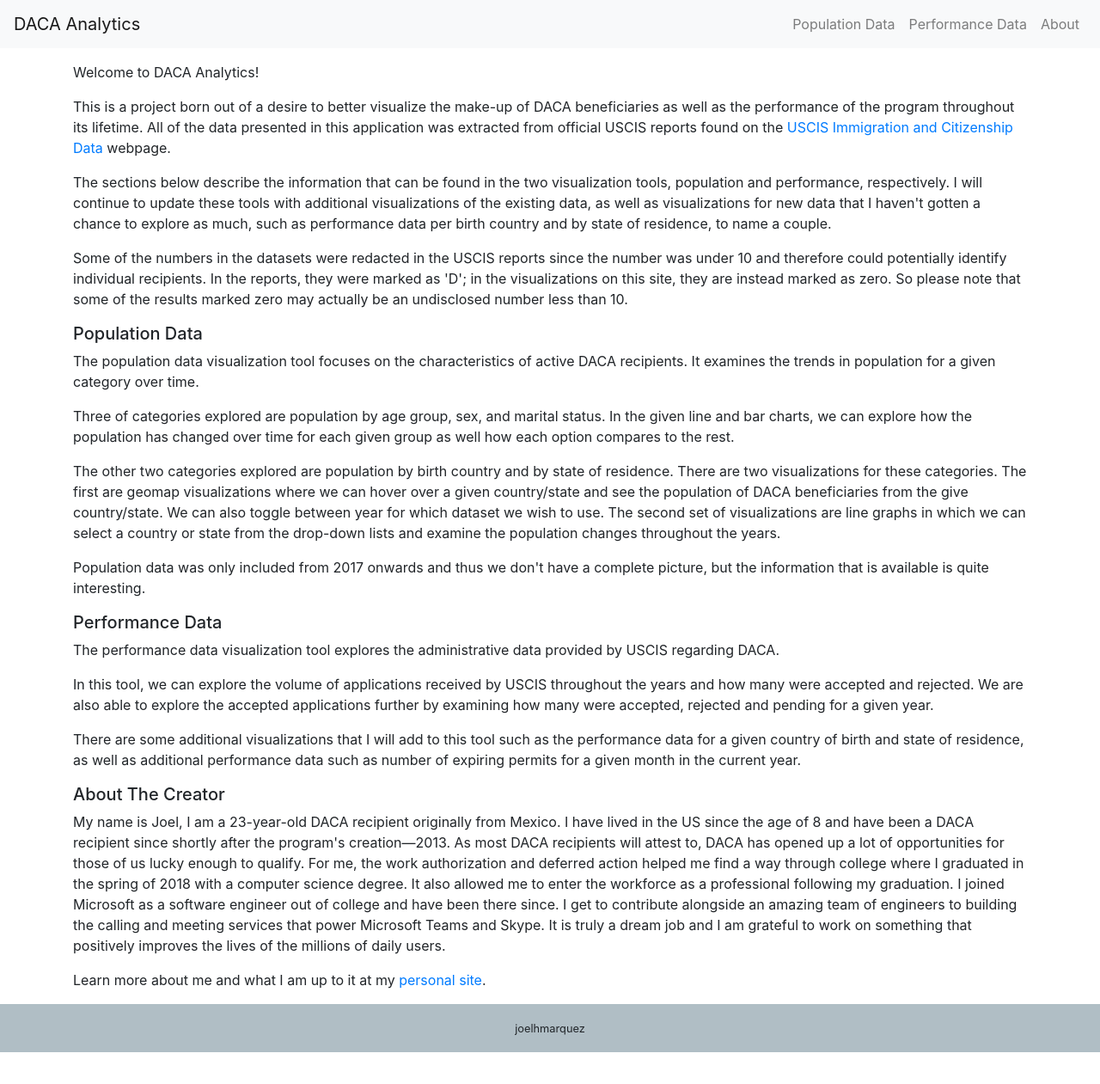
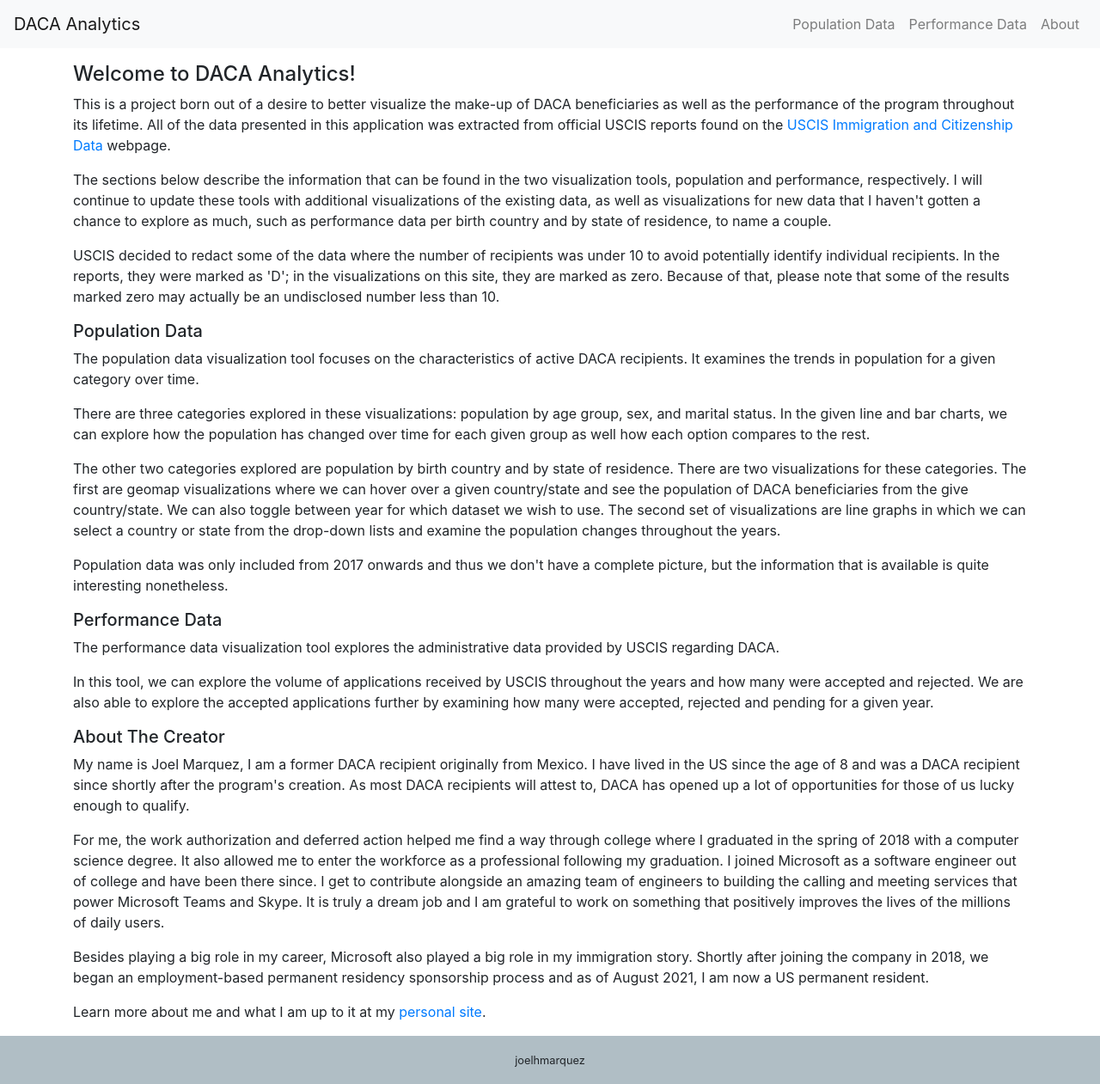
Before and after one commit to joelhmarquez/dacaanalytics, a React (Create React App) app in the folder daclient/: page /#/about in a window 1280 px wide. Shown: the whole page at 86% size. Before the commit the page ends 1224 px from the top, so only its background shows below. Built offline with nearby package versions, Linux system fonts and the light colour scheme.

Commit message:
updating about me

```diff
--- a/daclient/src/components/common/About.js
+++ b/daclient/src/components/common/About.js
@@ -4,7 +4,7 @@ function About()
         <div class="container">
             <div class="row">
                 <div class="col-lg-12 mx-auto">
-                    <p>Welcome to DACA Analytics!</p>
+                    <h4>Welcome to DACA Analytics!</h4>
                     <p>
                         This is a project born out of a desire to better visualize the make-up of DACA beneficiaries as well as the performance of the program throughout its lifetime.
                         All of the data presented in this application was extracted from official USCIS reports found on the <a href="https://www.uscis.gov/tools/reports-and-studies/immigration-and-citizenship-data">USCIS Immigration and Citizenship Data</a> webpage.
@@ -14,9 +14,9 @@ function About()
                         I will continue to update these tools with additional visualizations of the existing data, as well as visualizations for new data that I haven't gotten a chance to explore as much, such as performance data per birth country and by state of residence, to name a couple.
                     </p>
                     <p>
-                        Some of the numbers in the datasets were redacted in the USCIS reports since the number was under 10 and therefore could potentially identify individual recipients.
-                        In the reports, they were marked as 'D'; in the visualizations on this site, they are instead marked as zero.
-                        So please note that some of the results marked zero may actually be an undisclosed number less than 10.
+                        USCIS decided to redact some of the data where the number of recipients was under 10 to avoid potentially identify individual recipients.
+                        In the reports, they were marked as 'D'; in the visualizations on this site, they are marked as zero.
+                        Because of that, please note that some of the results marked zero may actually be an undisclosed number less than 10.
                     </p>
 
                     <h5>Population Data</h5>
@@ -25,7 +25,7 @@ function About()
                         It examines the trends in population for a given category over time.
                     </p>
                     <p>
-                        Three of categories explored are population by age group, sex, and marital status.
+                        There are three categories explored in these visualizations: population by age group, sex, and marital status.
                         In the given line and bar charts, we can explore how the population has changed over time for each given group as well how each option compares to the rest.
                     </p>
                     <p>
@@ -35,7 +35,7 @@ function About()
                         We can also toggle between year for which dataset we wish to use.
                         The second set of visualizations are line graphs in which we can select a country or state from the drop-down lists and examine the population changes throughout the years.
                     </p>
-                    <p>Population data was only included from 2017 onwards and thus we don't have a complete picture, but the information that is available is quite interesting.</p>
+                    <p>Population data was only included from 2017 onwards and thus we don't have a complete picture, but the information that is available is quite interesting nonetheless.</p>
 
                     <h5>Performance Data</h5>
                     <p>The performance data visualization tool explores the administrative data provided by USCIS regarding DACA.</p>
@@ -43,16 +43,21 @@ function About()
                         In this tool, we can explore the volume of applications received by USCIS throughout the years and how many were accepted and rejected.
                         We are also able to explore the accepted applications further by examining how many were accepted, rejected and pending for a given year.
                     </p>
-                    <p>There are some additional visualizations that I will add to this tool such as the performance data for a given country of birth and state of residence, as well as additional performance data such as number of expiring permits for a given month in the current year.</p>
 
                     <h5>About The Creator</h5>
                     <p>
-                        My name is Joel, I am a 23-year-old DACA recipient originally from Mexico. I have lived in the US since the age of 8 and have been a DACA recipient since shortly after the program's creation—2013.
+                        My name is Joel Marquez, I am a former DACA recipient originally from Mexico. I have lived in the US since the age of 8 and was a DACA recipient since shortly after the program's creation.
                         As most DACA recipients will attest to, DACA has opened up a lot of opportunities for those of us lucky enough to qualify.
+                    </p>
+                    <p>
                         For me, the work authorization and deferred action helped me find a way through college where I graduated in the spring of 2018 with a computer science degree.
                         It also allowed me to enter the workforce as a professional following my graduation. I joined Microsoft as a software engineer out of college and have been there since.
                         I get to contribute alongside an amazing team of engineers to building the calling and meeting services that power Microsoft Teams and Skype.
                         It is truly a dream job and I am grateful to work on something that positively improves the lives of the millions of daily users.
+                    </p>
+                    <p>
+                        Besides playing a big role in my career, Microsoft also played a big role in my immigration story. Shortly after joining the company in 2018, we began an employment-based permanent residency sponsorship process
+                        and as of August 2021, I am now a US permanent resident.
                     </p>
                     <p>
                         Learn more about me and what I am up to it at my <a href="https://joelhmarquez.com" target="_blank" rel="noreferrer">personal site</a>.
```
Also changed, not shown: 2 other files (tests, documents, lock files or other folders).
